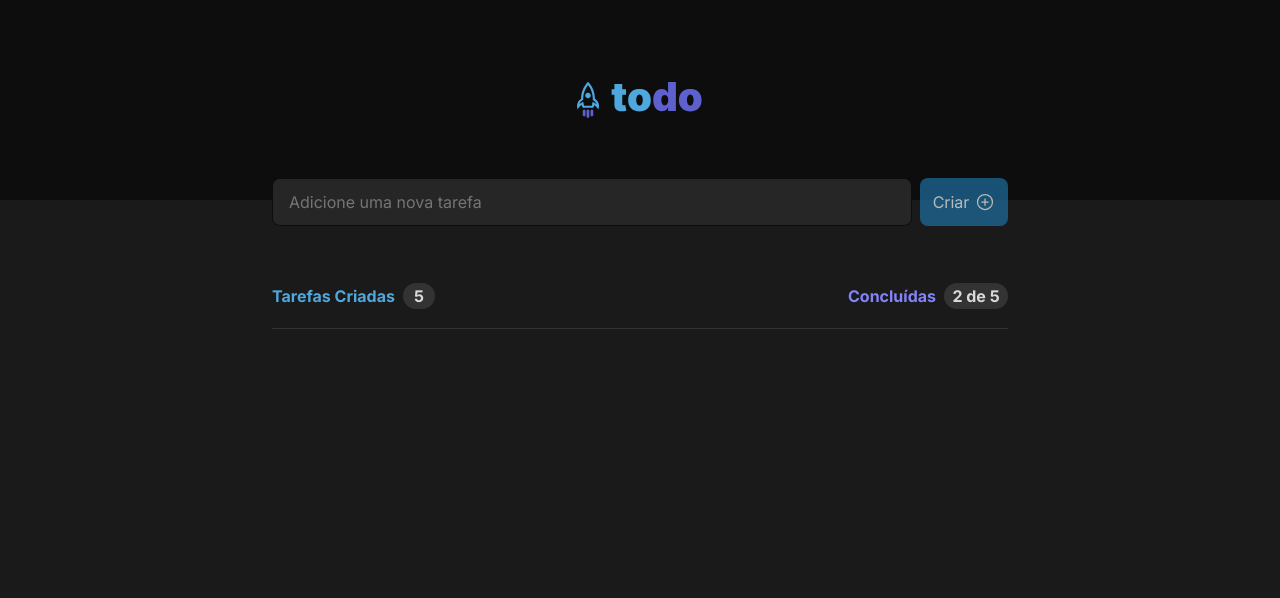
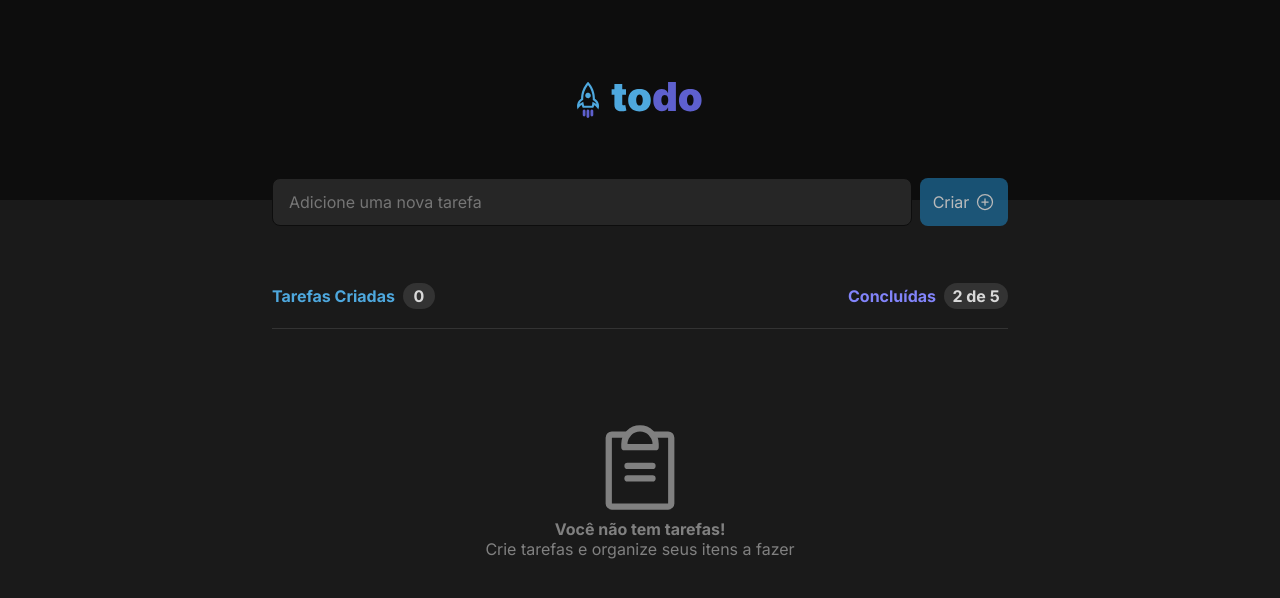
Before and after one commit to Leozinho11/ToDoList, a React (Vite) app in the folder ToDoList/: page / in a window 1280 px wide. Shown: the top 598 px of the page. Built offline with nearby package versions, Linux system fonts and the light colour scheme.

Commit message:
Almost finished

```diff
--- a/ToDoList/src/App.jsx
+++ b/ToDoList/src/App.jsx
@@ -2,7 +2,7 @@ import styles from './App.module.css';
 import { v4 as uuidv4 } from 'uuid'
 import { Header } from './components/Header/Header';
 import {Cards} from './components/TasksCards/Cards';
-import { PlusCircle } from 'phosphor-react';
+import { PlusCircle, ClipboardText } from 'phosphor-react';
 import { useState } from 'react';
 
 
@@ -16,7 +16,10 @@ const [newTaskContent, setNewTaskContent] = useState('');
 const cardKey = uuidv4()
 
 const isNewTaskContentEmpty = newTaskContent.length===0;
+const taskCount = tasks.length;
 
+const countTaskFinished = tasks.filter(task => task.finished).length
+console.log(countTaskFinished)
 
 
 function handleCreateNewTask(){
@@ -35,6 +38,7 @@ function deleteTask(taskToDelete){
   })
   setTasks(tasksWithoutDeletedOne)
 }
+
 
   return (
     <div className="App">
@@ -61,7 +65,7 @@ function deleteTask(taskToDelete){
 
                 <header className={styles.taskInfo}>
                     <p className={styles.createdTasksLabel}>
-                    Tarefas Criadas <span className={styles.createdTasksCounter}>5</span>
+                    Tarefas Criadas <span className={styles.createdTasksCounter}>{taskCount}</span>
                     </p>
 
                      <p className={styles.completedTasksLabel}>
@@ -71,6 +75,13 @@ function deleteTask(taskToDelete){
 
                  <div className={styles.taskBox}>
                     <div className={styles.taskContent}>
+
+                      <div className={taskCount == 0 ? styles.taskNull : styles.taskNullHidden}>
+                        <ClipboardText size={100} />
+                        <strong>Você não tem tarefas!</strong>
+                        <p>Crie tarefas e organize seus itens a fazer</p>
+                      </div>
+
                       {tasks.map (task => {
                         return(
                           <Cards
@@ -78,9 +89,7 @@ function deleteTask(taskToDelete){
                           content={task}
                           deleteTask={deleteTask}
                           />
-                    )
-                  })}
-                  {tasks.filter}
+                        )})}
                     </div>
                  </div>
             </div>
--- a/ToDoList/src/App.module.css
+++ b/ToDoList/src/App.module.css
@@ -169,3 +169,26 @@
 .taskContent{
     gap: 1rem;
 }
+
+.taskNull{
+    display: flex;
+    flex-direction: column;
+    align-items: center;
+    justify-content: center;
+
+    width: 46rem;
+    height: 18rem;
+    left: calc(50% - 23rem);
+}
+
+.taskNull strong{
+    font-weight: bold;
+}
+
+.taskNull svg, strong, p{
+    color: var(--gray-300);
+}
+
+.taskNullHidden{
+    display: none;
+}
--- a/ToDoList/src/components/TasksCards/Cards.jsx
+++ b/ToDoList/src/components/TasksCards/Cards.jsx
@@ -3,22 +3,19 @@ import { v4 as uuidv4 } from 'uuid'
 import { Trash } from 'phosphor-react';
 
 
-export function Cards ({content, deleteTask, key = uuidv4(), isChecked}) {
+export function Cards ({content, deleteTask, key = uuidv4()}) {
 
   function handleDeleteTask(){
 
     deleteTask(content)
   }
 
-  function changeCheck(){
-    console.log(isChecked)
-    }
 
 
     return (
         <div className={styles.cards}>
           <div className={styles.cardsContent}>
-            <input type="checkbox" onClick={changeCheck} value={isChecked} id={key} />
+            <input type="checkbox" id={key} />
             <label htmlFor={key}>{content}</label>
             <button onClick={handleDeleteTask} title='Deletar task'>
               <Trash size={24} />
--- a/ToDoList/src/global.css
+++ b/ToDoList/src/global.css
@@ -18,6 +18,11 @@
     --danger: #E25858;
 }
 
+:focus{
+    outline: transparent;
+    box-shadow: 0 0 0 2px var(--purple-dark);
+}
+
 *{
     margin: 0;
     padding: 0;
```
Lines whose indentation alone changed are shown as unchanged.
